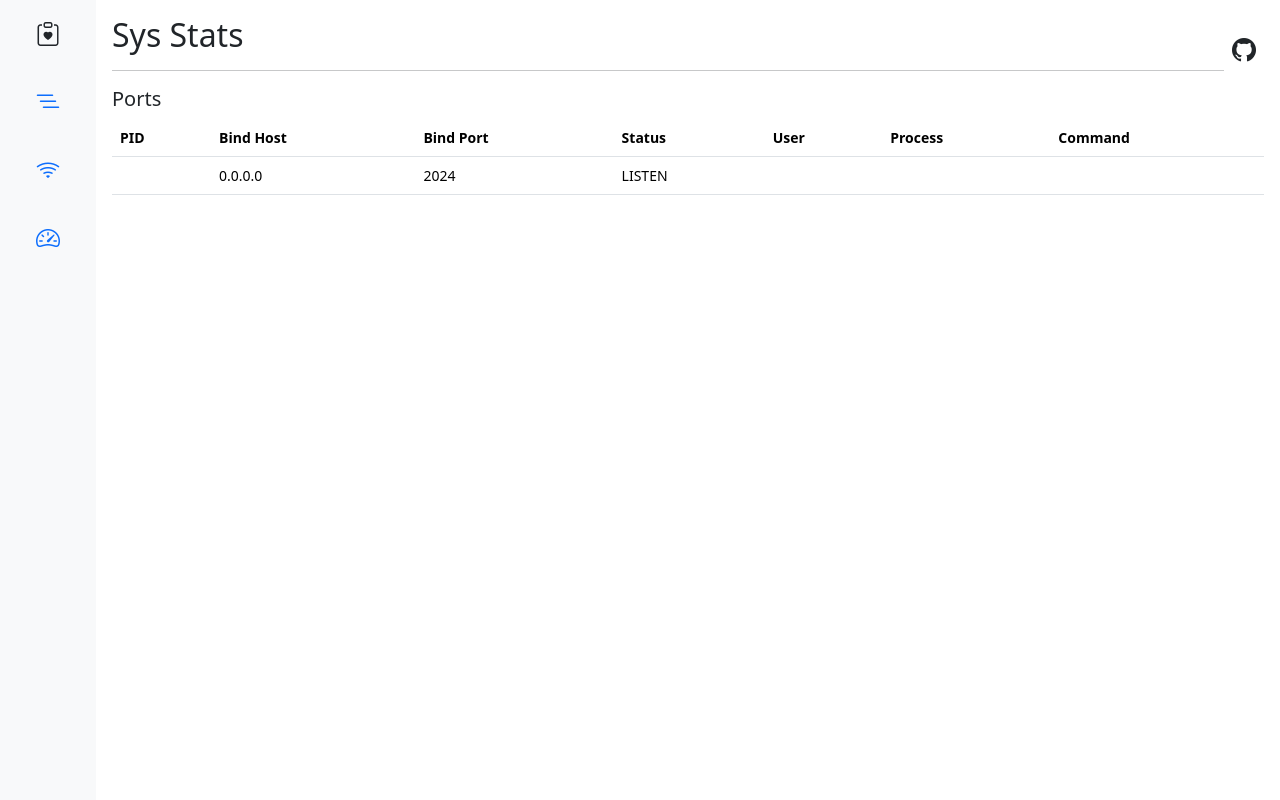
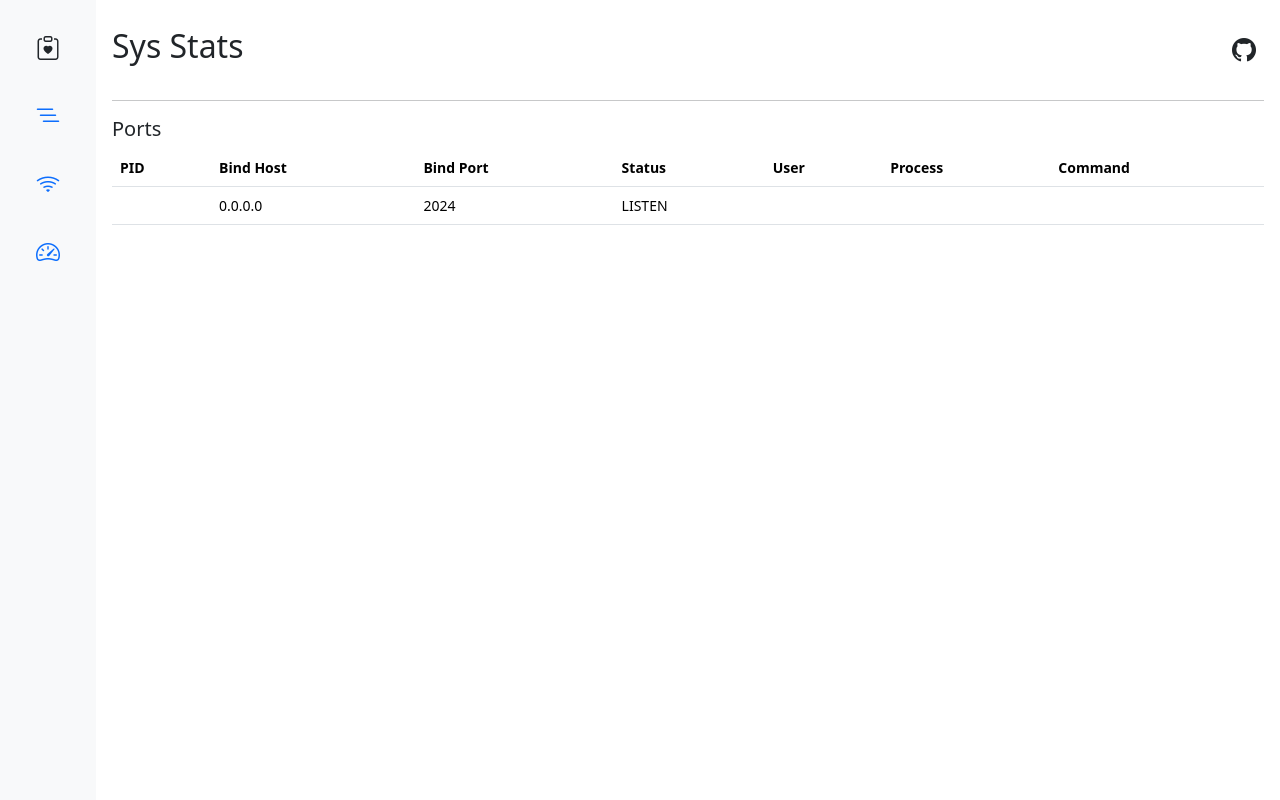
Before and after one commit to amithkoujalgi/sys-stats, a FastAPI app: page /ports in a window 1280 px wide. Run offline with FastAPI, Linux system fonts and the light colour scheme; parts of the project's set-up code (start-up, migrations or seed data) failed here and were passed over.

Commit message:
UI updates

```diff
--- a/sys_stats/templates/index.html
+++ b/sys_stats/templates/index.html
@@ -26,7 +26,7 @@
         <div class="col-sm-auto bg-light sticky-top">
             <div class="d-flex flex-sm-column flex-row flex-nowrap bg-light align-items-center sticky-top">
                 <a href="#" class="d-block p-3 link-dark text-decoration-none" title="" data-bs-toggle="tooltip"
-                   data-bs-placement="right" data-bs-original-title="Sys Stats">
+                   data-bs-placement="right" data-bs-original-title="Sys Stats" style="padding-top: 30px !important;">
                     <i class="bi-clipboard-heart fs-1"></i>
                 </a>
                 <ul class="nav nav-pills nav-flush flex-sm-column flex-row flex-nowrap mb-auto mx-auto text-center justify-content-between w-100 px-3 align-items-center">
@@ -51,12 +51,19 @@
                 </ul>
             </div>
         </div>
-        <div class="col-sm p-3 min-vh-100">
-            <a href="https://github.com/amithkoujalgi/sys-stats" class="nav-link py-3 px-2 gh-link" title="" data-bs-toggle="tooltip"
-               data-bs-placement="right" data-bs-original-title="Project on GitHub" target="_blank">
-                <i class="bi-github fs-1"></i>
-            </a>
-            <h2>Sys Stats</h2>
+        <div class="col-sm  p-3 min-vh-100">
+            <div class="row">
+                <div class="col-md-6 d-flex align-items-center">
+                    <h2>Sys Stats</h2>
+                </div>
+                <div class="col-md-6">
+                    <a href="https://github.com/amithkoujalgi/sys-stats" class="nav-link py-3 px-2 gh-link" title=""
+                       data-bs-toggle="tooltip"
+                       data-bs-placement="right" data-bs-original-title="Project on GitHub" target="_blank">
+                        <i class="bi-github fs-1"></i>
+                    </a>
+                </div>
+            </div>
 
             <hr/>
             {% if stats %}
```
